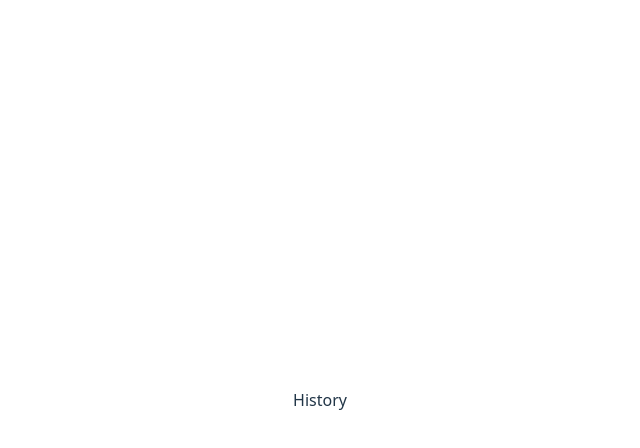
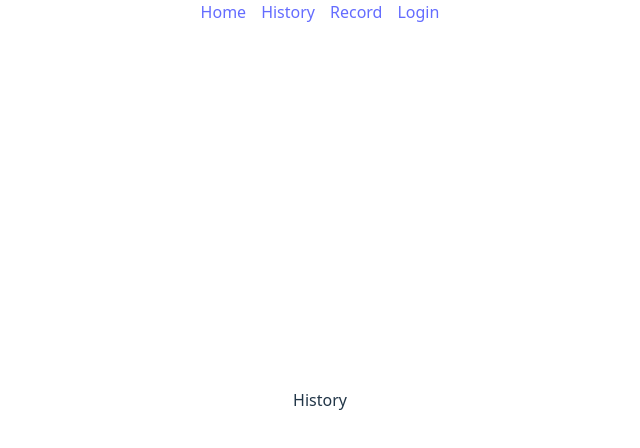
Before and after one commit to IsaacYu15/RunningApp, a React (Vite) app in the folder running-app/: page /history in a window 1280 px wide. Shown: the top 448 px of the page, without its empty margins (320-960 px from the left). Built offline with nearby package versions, Linux system fonts and the light colour scheme.

Commit message:
import styled and basic navbar

```diff
--- a/running-app/package.json
+++ b/running-app/package.json
@@ -11,7 +11,8 @@
   },
   "dependencies": {
     "react": "^19.0.0",
-    "react-dom": "^19.0.0"
+    "react-dom": "^19.0.0",
+    "styled-components": "^6.1.18"
   },
   "devDependencies": {
     "@eslint/js": "^9.22.0",
--- a/running-app/src/App.tsx
+++ b/running-app/src/App.tsx
@@ -3,18 +3,20 @@ import History from "./pages/history";
 import Home from "./pages/home";
 import Login from "./pages/register";
 import Record from "./pages/record";
-import {Route as RouteNames} from "./constants/routes";
+import { Routes as RouteNames } from "./constants/routes";
 
 import "./App.css";
+import Navbar from "./components/navbar";
 
 function App() {
   return (
     <BrowserRouter>
+      <Navbar></Navbar>
       <Routes>
-        <Route path={RouteNames.HOME} element={<Home/>} />
-        <Route path={RouteNames.HISTORY} element={<History/>} />
-        <Route path={RouteNames.LOGIN} element={<Login/>} />
-        <Route path={RouteNames.RECORD} element={<Record/>} />
+        <Route path={RouteNames.HOME} element={<Home />} />
+        <Route path={RouteNames.HISTORY} element={<History />} />
+        <Route path={RouteNames.LOGIN} element={<Login />} />
+        <Route path={RouteNames.RECORD} element={<Record />} />
       </Routes>
     </BrowserRouter>
   );
--- a/running-app/src/components/navbar/index.tsx
+++ b/running-app/src/components/navbar/index.tsx
@@ -1,9 +1,34 @@
-import React from 'react'
+import React from "react";
+import { Link } from "react-router-dom";
+import styled from "styled-components";
+import {Routes as RouteNames } from  "../../constants/routes";
 
 const Navbar = () => {
-  return (
-    <div>Navbar</div>
-  )
-}
+  return <Container>
+    <StyledLink to={RouteNames.HOME}>Home</StyledLink>
+    <StyledLink to={RouteNames.HISTORY}>History</StyledLink>
+    <StyledLink to={RouteNames.RECORD}>Record</StyledLink>
+    <StyledLink to={RouteNames.LOGIN}>Login</StyledLink>
+  </Container>;
+};
 
-export default Navbar
+const Container = styled.nav`
+  position: fixed;
+  width: 100%;
+  right: 0;
+  top: 0;
+
+  z-index: 99;
+
+  display: flex;
+  flex-direction: row;
+  justify-content: center;
+  gap: 15px;
+`;
+
+const StyledLink = styled(Link)`
+  text-decoration: none;
+  transition: color 0.3s ease;
+`;
+
+export default Navbar;
--- a/running-app/src/constants/routes.ts
+++ b/running-app/src/constants/routes.ts
@@ -1,6 +1,11 @@
-export enum Route {
+export enum Routes {
     HOME = "/",
     LOGIN = "/login",
     HISTORY = "/history",
     RECORD = "/record",
 }
+
+export enum ServerRoutes {
+    SIGNUP = "http://127.0.0.1:5000/signup",
+    LOGIN = "http://127.0.0.1:5000/login",
+}
--- a/running-app/src/pages/register/index.tsx
+++ b/running-app/src/pages/register/index.tsx
@@ -1,4 +1,5 @@
 import React, { useState } from "react";
+import { ServerRoutes as ServerRouteName } from "../../constants/routes"
 
 const Login = () => {
   const [username, setUsername] = useState<string>("");
@@ -7,16 +8,15 @@ const Login = () => {
 
   const handleFormSubmit = (event: React.FormEvent<HTMLFormElement>) => {
     event.preventDefault();
-
-    if (isLogin)
-      tryLogin();
-    else
-      trySignUp();
+    tryRegister();
   };
 
-  async function tryLogin() {
+  async function tryRegister() {
+
+    const route = isLogin ? ServerRouteName.LOGIN : ServerRouteName.SIGNUP;
+
     try {
-      const response = await fetch("http://127.0.0.1:5000/login", {
+      const response = await fetch(route, {
         method: "POST",
         headers: {
           "Content-Type": "application/json",
@@ -24,23 +24,9 @@ const Login = () => {
         body: JSON.stringify({ username: username, password: password }),
       });
 
-      console.log(response);
-    } catch (error) {
-      console.log("error with logging in");
-    }
-  }
+      const data: { success: boolean } = await response.json();
+      console.log(data.success);
 
-  async function trySignUp() {
-    try {
-      const response = await fetch("http://127.0.0.1:5000/signup", {
-        method: "POST",
-        headers: {
-          "Content-Type": "application/json",
-        },
-        body: JSON.stringify({ username: username, password: password }),
-      });
-
-      console.log(response);
     } catch (error) {
       console.log("error with logging in");
     }
```
Also changed, not shown: 1 other file (tests, documents, lock files or other folders).
